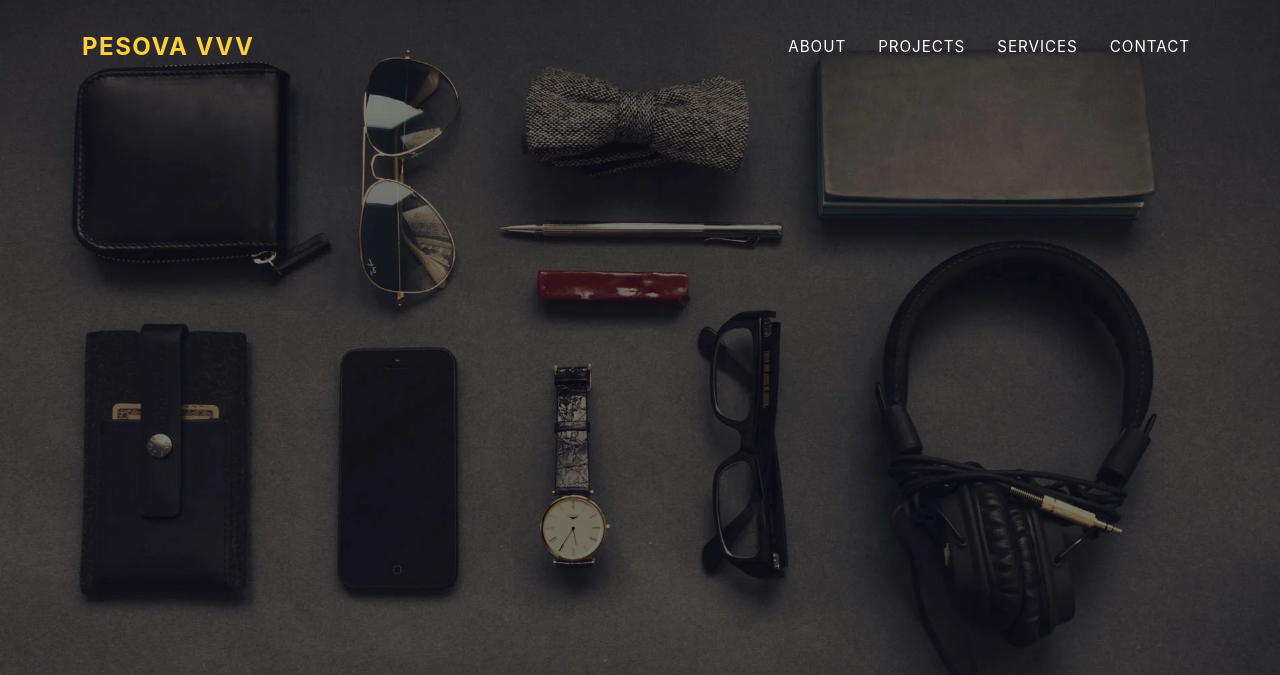
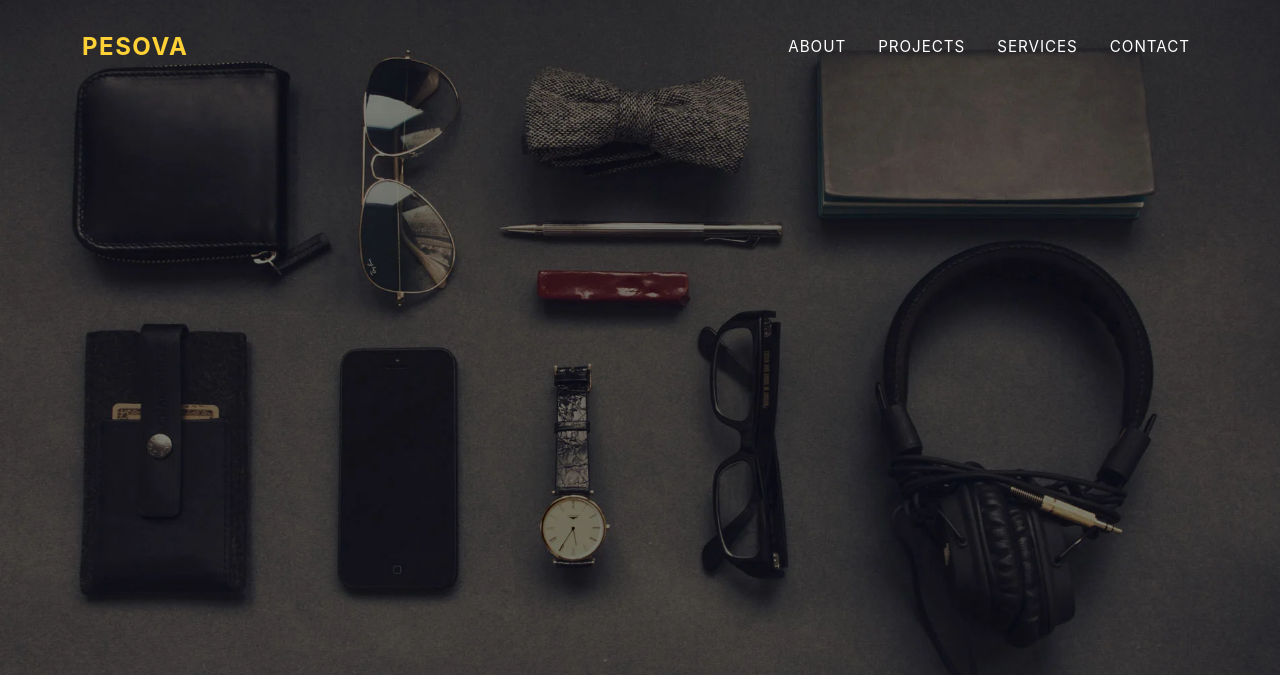
Before and after one commit to pesova/Myportfolio, a PHP site: page / in a window 1280 px wide. Shown: the top 675 px of the page. Run offline with PHP 8.4, Linux system fonts and the light colour scheme; data that the repository does not hold is empty.

Commit message:
correct name

```diff
--- a/index.php
+++ b/index.php
@@ -43,7 +43,7 @@ if (isset($_SESSION['LAST_ACTIVITY']) &&  ($time - $_SESSION['LAST_ACTIVITY']) >
     <!-- Navigation-->
     <nav class="navbar navbar-expand-lg navbar-dark fixed-top" id="mainNav">
         <div class="container">
-            <a class="navbar-brand js-scroll-trigger" href="#page-top">Pesova vvv</a>
+            <a class="navbar-brand js-scroll-trigger" href="#page-top">Pesova</a>
 
             <div class="collapse navbar-collapse" id="navbarResponsive">
                 <ul class="navbar-nav text-uppercase ml-auto">
```
